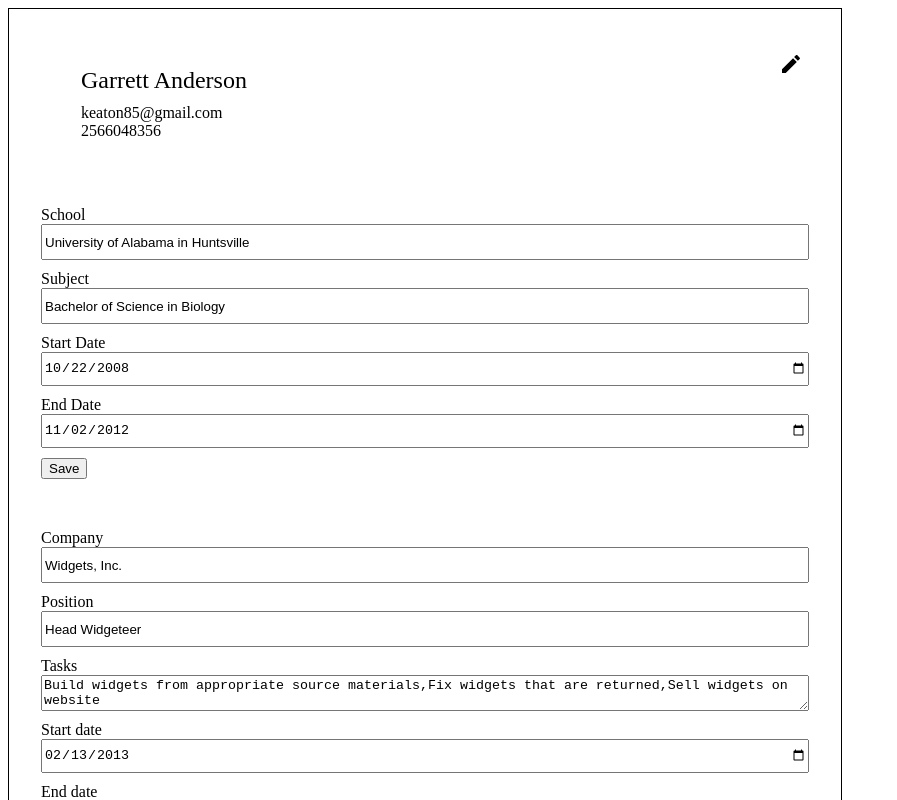
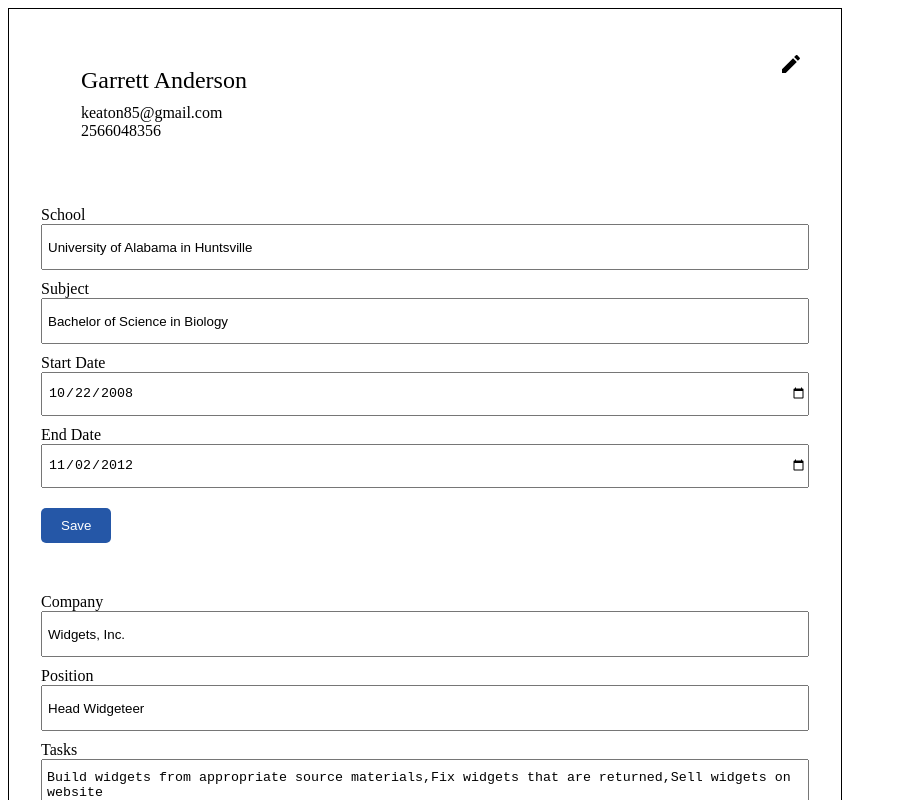
Before and after one commit to gband85/cv-project, a React (Create React App) app: page / in a window 1280 px wide. Shown: the top 800 px of the page, without its empty margins (0-897 px from the left). Built offline with nearby package versions, Linux system fonts and the light colour scheme; the HTML template or start-up script is replaced by a standard one.

Commit message:
add form styling

```diff
--- a/src/styles/forms.css
+++ b/src/styles/forms.css
@@ -15,5 +15,23 @@ button[type="submit"] {
     flex-direction: column;
 }
 .input-field input {
-    height: 30px;
+    height: 40px;
+    padding-left: 5px;
 }
+.input-field textarea {
+    padding: 10px 5px;
+}
+.btn-group button {
+padding: 10px 20px;
+background-color: rgb(37, 87, 167);
+border: none;
+color: white;
+border-radius: 5px;
+cursor: pointer;
+}
+.btn-group button:hover {
+    background-color: rgb(0, 0, 0);
+}
+.btn-group {
+    margin-top: 10px;
+}
```
